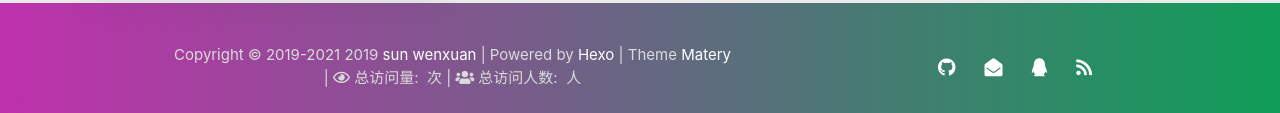
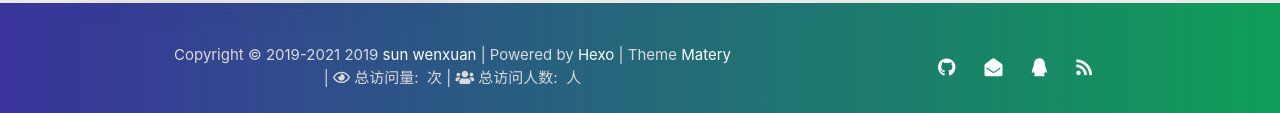
Before and after one commit to Wenxuan-Sun/evergarden, a plain HTML site: page index.html in a window 1280 px wide. Shown: the part 1422-1535 px from the top of the page. Drawn offline with nearby package versions, Linux system fonts and the light colour scheme; some packages are replaced by stand-ins of ours; no server answers; a script that the page names is missing.

Commit message:
Site updated: 2021-01-25 10:13:25

```diff
--- a/css/matery.css
+++ b/css/matery.css
@@ -248,7 +248,7 @@ mark {
 }
 
 .bg-color {
-    background-image: linear-gradient(to right, #bf30ac 0%, #0f9d58 100%);
+    background-image: linear-gradient(to right, #3a339c 0%, #0f9d58 100%);
 }
 
 .text-color {
```
